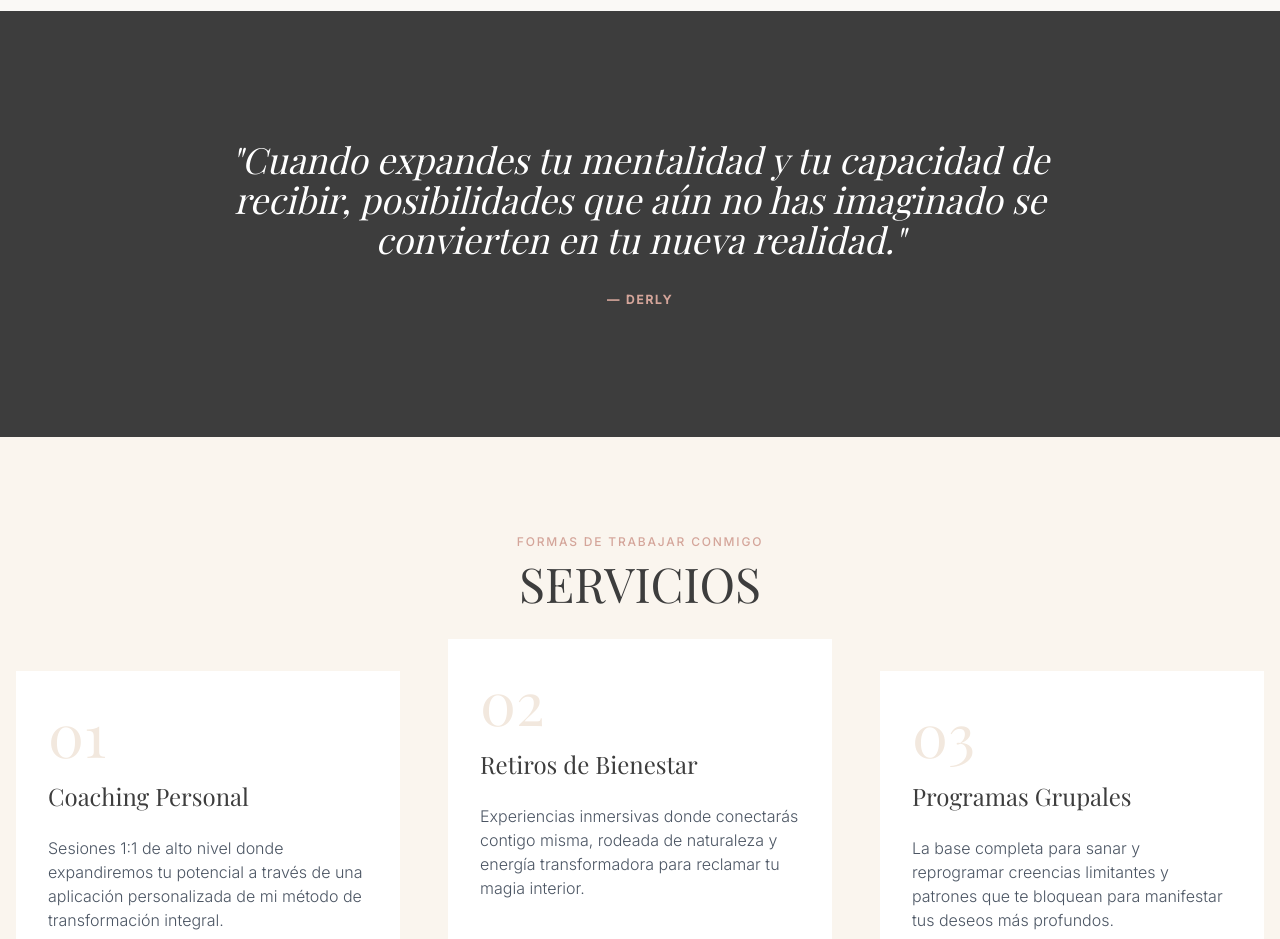
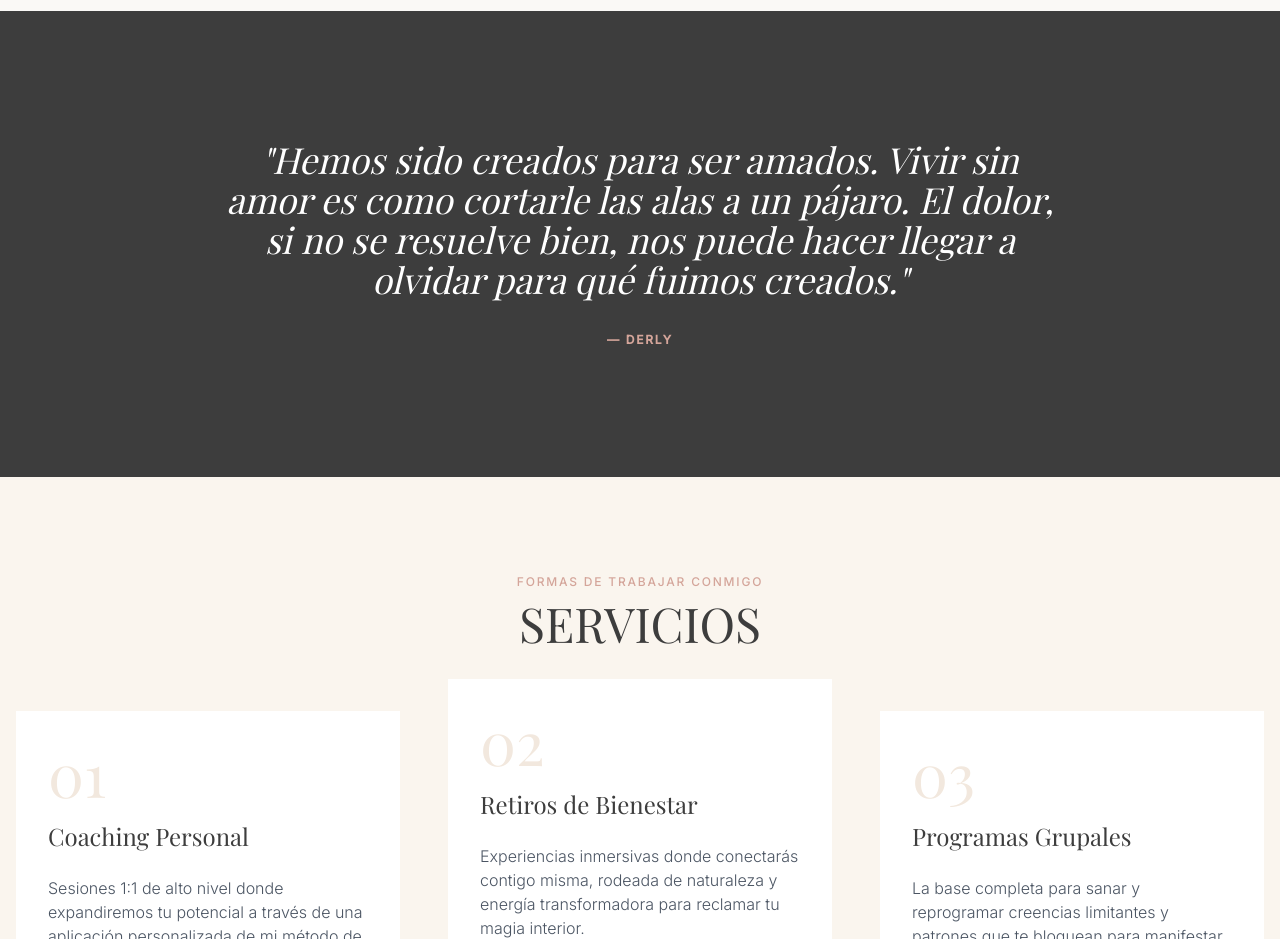
Before and after one commit to pacecapi/Derly, a plain HTML site: page index.html in a window 1280 px wide. Shown: the part 3120-4059 px from the top of the page. Drawn offline with nearby package versions, Linux system fonts and the light colour scheme; a web font is replaced by a local one.

Commit message:
copy: update quote to message about love and purpose
Co-Authored-By: Claude Opus 4.8 (1M context) <noreply@anthropic.com>

```diff
--- a/index.html
+++ b/index.html
@@ -206,7 +206,7 @@
   <section class="py-20 sm:py-24 lg:py-32 bg-charcoal text-white text-center">
     <div class="max-w-4xl mx-auto px-6 sm:px-8">
       <blockquote class="text-xl sm:text-2xl md:text-3xl lg:text-4xl font-serif italic leading-snug mb-6 sm:mb-8">
-        "Cuando expandes tu mentalidad y tu capacidad de recibir, posibilidades que aún no has imaginado se convierten en tu nueva realidad."
+        "Hemos sido creados para ser amados. Vivir sin amor es como cortarle las alas a un pájaro. El dolor, si no se resuelve bien, nos puede hacer llegar a olvidar para qué fuimos creados."
       </blockquote>
       <p class="uppercase-tracking text-sand-dark font-semibold">— DERLY</p>
     </div>
```
